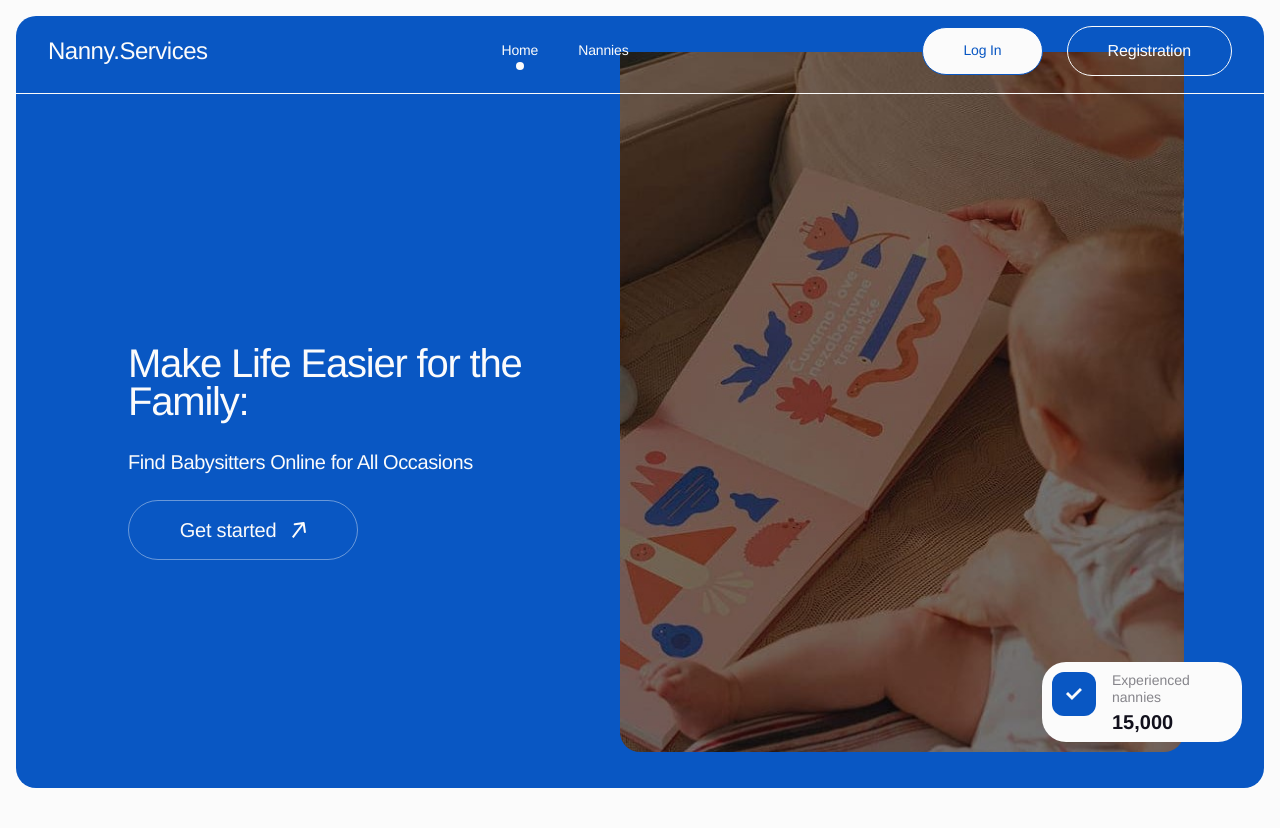
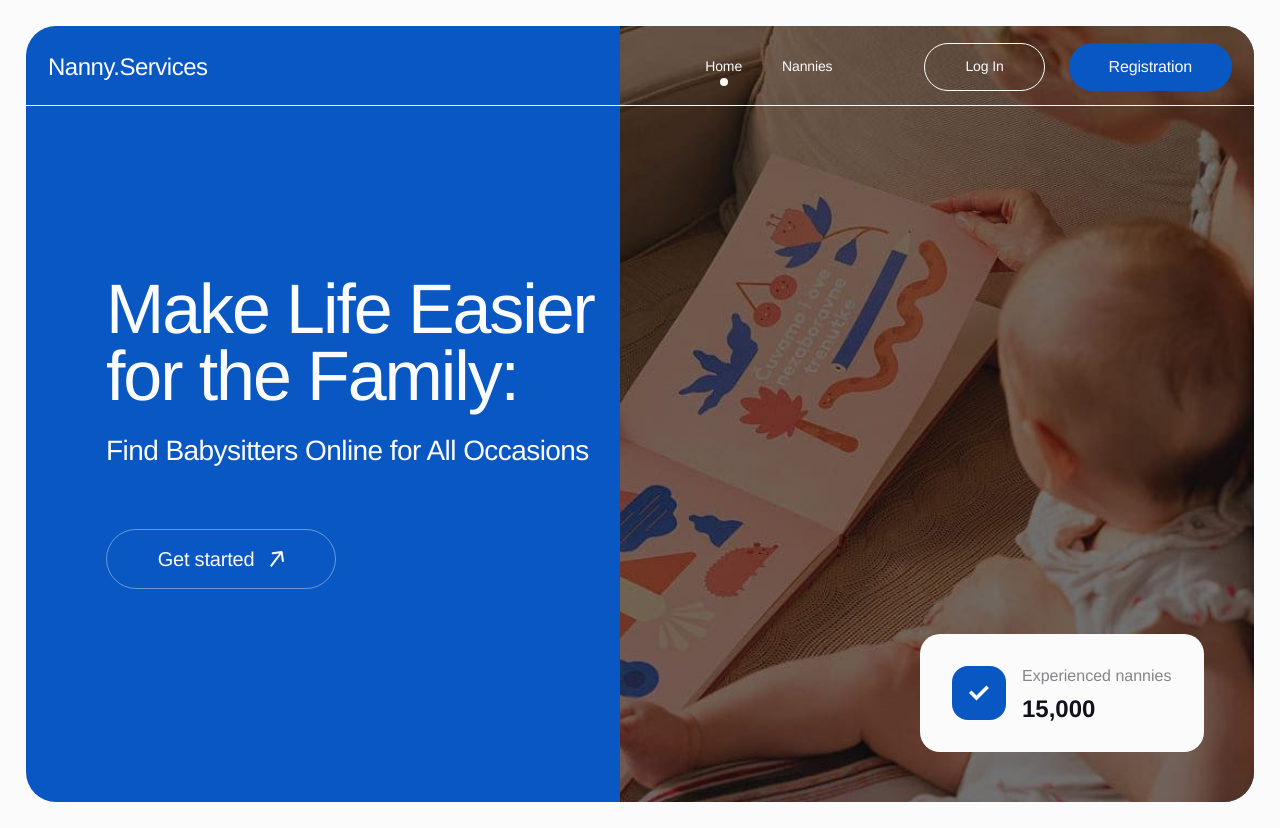
Before and after one commit to lkarm67/nanny-services, a React (Vite) app: page / in a window 1280 px wide. Before the commit the page ends 804 px from the top, so only its background shows below. Built offline with nearby package versions, Linux system fonts and the light colour scheme; no server answers.

Commit message:
fix responsive design of Home Page, Header, MobileMenu

```diff
--- a/src/components/Header/Header.module.css
+++ b/src/components/Header/Header.module.css
@@ -3,7 +3,7 @@
   width: 100%;
   max-width: 1440px;
   height: 88px;
-    padding: 20px 40px;
+  padding: 20px 80px 20px 20px;
   z-index: 1000;
   background-color: #0957c3;
   border-radius: 0;
@@ -15,7 +15,13 @@
   background: transparent;
   position: absolute;
   border-bottom: 1px solid #fbfbfb;
-  top: 6px;
+  top: 18px;
+}
+
+@media screen and (min-width: 340px){
+  .homeHeader{
+    padding: 20px 80px 20px 40px;
+  }
 }
 
 .scrolledHeader {
@@ -71,13 +77,18 @@
 
 /* TABLET */
 @media screen and (min-width: 768px){
-
-  .header{
-    padding: 20px;
+  .homeHeader{
+    padding: 25px 40px;
   }
 
   .burger{
     display: none;
+  }
+
+  .headerContent{
+    display: flex;
+    flex-direction: row;
+    gap: 40px;
   }
 
   .nav{
@@ -214,7 +225,16 @@
 }
 
 /* DESKTOP */
-@media screen and (min-width: 1280px){
+@media screen and (min-width: 1024px){
+  .homeheader{
+    height: 104px;
+    padding: 36px ;
+  }
+
+  .headerContent{
+    gap: 92px;
+  }
+
   .link
   .loginBtn,
   .registerBtn,
@@ -229,4 +249,16 @@
   .nav{
     gap: 40px;
   }
+
+  .loginBtn{
+    border: 1px solid #fbfbfb;
+    color: #fbfbfb;
+    background-color: transparent;
   }
+
+  .registerBtn{
+    background-color: #0957c3;
+    color: #fbfbfb;
+    border: none;
+  }
+}
--- a/src/components/Header/Header.tsx
+++ b/src/components/Header/Header.tsx
@@ -57,6 +57,7 @@ const Header: React.FC<HeaderProps> = ({
       <div className={`container ${css.headerContainer}`}>
         <p className={css.logo}>Nanny.Services</p>
 
+        <div className={css.headerContent}>
           {/* Desktop navigation */}
           <nav className={css.nav}>
             <NavLink
@@ -127,6 +128,7 @@ const Header: React.FC<HeaderProps> = ({
               </div>
             )}
           </div>
+        </div>
 
 
         {/* Burger */}
--- a/src/components/MobileMenu/MobileMenu.module.css
+++ b/src/components/MobileMenu/MobileMenu.module.css
@@ -178,12 +178,14 @@
     padding: 14px 80px;
     width: 100%;
     background-color: transparent;
-    height: 48px;
+    height: 50px;
     font-weight: 500;
-    font-size: 16px;
+    font-size: 20px;
     line-height: 125%;
     letter-spacing: -0.01em;
     color: #fbfbfb;
+    display: flex;
+    align-items: center;
 }
 
 .logoutBtn:hover,
--- a/src/pages/Home/Home.module.css
+++ b/src/pages/Home/Home.module.css
@@ -12,7 +12,7 @@
     flex-direction: column;
     gap: 24px;
     width: 100%;
-    height: 772px;
+    height: 788px;
     background-color: #0957c3;
     border-radius: 20px;
 }
@@ -104,28 +104,28 @@
 
 .nannyQuantityBox{
     position: absolute;
-    z-index: 1000;
-    right: 16px;
-    bottom: 42px;
-    border-radius: 24px;
+    z-index: 100;
+    right: 30px;
+    bottom: 30px;
+    border-radius: 20px;
     background-color: #fbfbfb;
-    padding: 10px;
+    padding: 14px;
     display: flex;
     flex-direction: row;
     align-items: flex-start;
     gap: 16px;
-    width: 200px;
+    width: 220px;
     box-sizing: border-box;
 }
 
-@media screen and (min-width: 360px){
+@media screen and (min-width: 340px){
     .hero{
-        padding: 16px;
+        padding: 20px;
     }
 
     .nannyQuantityBox{
-        bottom: 58px;
-        right: 38px;
+        bottom: 40px;
+        right: 40px;
     }
 }
 
@@ -148,7 +148,7 @@
     display: flex;
     flex-direction: column;
     gap: 6px;
-    width: 120px;
+    width: 140px;
 }
 .text,
 .quantityText {
@@ -169,188 +169,94 @@
     color: #11101c;
 }
 
-@media screen and (min-width: 1280px){
+@media screen and (min-width: 768px){
+  .title{
+    font-size: 44px;
+  }
+  .description{
+    font-size: 24px;
+  }
+
+  .nannyQuantityBox{
+    right: 44px;
+    bottom: 44px;
+    padding: 20px;
+    width: 242px;
+  }
+
+  .iconBox{
+    padding: 12px;
+    border-radius: 14px;
+  }
+
+  .checkIcon{
+    width: 26px;
+    height: 26px;
+  }
+
+  .textBox{
+    width: 136px;
+  }
+
+  .quantityText{
+    font-size: 22px;
+  }
+}
+
+@media screen and (min-width: 1024px){
+  .hero{
+    padding: 26px;
+  }
+
 
   .homeBackground{
+    position: relative;
     flex-direction: row;
-    align-items: center;
     justify-content: space-between;
-    padding: 60px 80px;
+    border-radius: 30px;
+    align-items: stretch;
+    height: 776px;
+  }
+
+  .imgWrapper{
+    right: 0;
+    bottom: 0;
+    max-width: 699px;
+    height: 100%;
+    flex-grow: 1;
+    border-bottom-left-radius: 0;
+    border-top-right-radius: 30px;
+    border-bottom-right-radius: 30px;
+  }
+
+  .imgWrapper{
+  flex: 1;
+  right: 0;
+  bottom: 0;
+  max-width: 699px;
+  height: 100%;
+  overflow: hidden;
+
+  border-bottom-left-radius: 0;
+  border-top-right-radius: 30px;
+  border-bottom-right-radius: 30px;
+}
+
+  .image{
+    width: 100%;
+    height: 100%;
+    object-fit: cover;
+    object-position: right;
 }
 
   .content{
-    max-width: 500px;
-}
-
-.imgWrapper{
-    max-width: 600px;
-}
-
-}
-
-
-
-/*.hero {
-    width: 100%;
-    max-width: 1440px;
-    height: 800px;
-    background: #fbfbfb;
-    padding: 32px;
-    margin: 0 auto;
-    box-sizing: border-box;
-}
-
-.homeBackground{
-    position: relative;
-    display: flex;
-    align-items: flex-start;
-    border-radius: 30px;
-    width: 100%;
-    height: 736px;
-    background: #0957c3;
-    overflow: hidden;
-    justify-content: flex-start;
-}
-
-.imgWrapper{
-    position: absolute;
-    right: 0;
-    bottom: 0;
-    width: 699px;
-    height: 736px;
-}
-
-.imgWrapper img{
-    width: 100%;
-    height: auto;
-    object-fit: contain;
-    border-radius: 0 30px 30px 0;
-}
-
-.header{
-    display: flex;
-    flex-direction: row;
-    justify-content: space-between;
-    align-items: center;
-    padding: 20px 96px;
-    z-index: 2000;
-    gap: 487px;
-}
-
-.logo{
-    font-weight: 500;
-    font-size: 24px;
-    line-height: 117%;
-    letter-spacing: -0.02em;
-    color: #fbfbfb;
-    padding: 10px 0;
-}
-
-.burger{
-    color: #fbfbfb;
-    padding: 16px;
-    background-color: transparent;
-}
-
-.menu {
-  display: inline-block;
-  width: 1em;
-  height: 1em;
-  stroke-width: 0;
-  stroke: currentColor;
-  fill: currentColor;
-}
-
-.nav{
-    display: flex;
-    flex-direction: row;
-    gap: 92px;
-    align-items: center;
-
-}
-
-.navLinks{
-    display: flex;
-    flex-direction: row;
-    gap: 40px;
-}
-
-.link{
-    font-weight: 400;
-    font-size: 16px;
-    line-height: 125%;
-    letter-spacing: -0.01em;
-    color: #fbfbfb;
-
-    transition: transform 0.3s ease;
-}
-
-.link:hover,
-.link:focus{
-    transform: scale(1.15);
-}
-
-.navButtons{
-    display: flex;
-    flex-direction: row;
-    gap: 8px;
-}
-
-.buttonLogin,
-.buttonRegistration{
-    border-radius: 30px;
-    padding: 14px 40px;
-    font-weight: 500;
-    font-size: 16px;
-    line-height: 125%;
-    letter-spacing: -0.01em;
-    color: #fbfbfb;
-
-    transition: transform 0.3s ease;
-}
-
-.buttonLogin{
-    border: 1px solid rgba(251, 251, 251, 0.4);
-    background-color: transparent;
-}
-
-.buttonLogin:hover,
-.buttonLogin:focus{
-    background-color: #fbfbfb;
-    color: #0957c3;
-    transform: scale(1.05);
-}
-
-.buttonRegistration{
-    background-color: #0957c3;
-}
-
-.buttonRegistration:hover,
-.buttonRegistration:focus{
-    background-color: #fbfbfb;
-    color: #0957c3;
-    transform: scale(1.05);
-}
-
-.devider{
-    position: absolute;
-    top: 88px;
-    width: 100%;
-    z-index: 2000;
-    height: 1px;
-    background: rgba(251, 251, 251, 0.4);
-    margin-bottom: 163px;
-}
-
-.content{
-    position: absolute;
-    top: 251px;
-    left: 98px;
-    display: flex;
     flex-direction: column;
     gap: 64px;
-    width: 517px;
+    max-width: 570px;
     box-sizing: border-box;
+    margin-top: 0;
+    padding: 250px 0 120px 80px;
+    z-index: 2;
   }
 
   .heroTextBox{
@@ -361,80 +267,23 @@
     margin-bottom: 0;
   }
 
-.heroButton{
-    border: 1px solid rgba(251, 251, 251, 0.4);
-    border-radius: 30px;
-    padding: 18px 50px;
-    width: 230px;
-    height: 60px;
-    background-color: transparent;
-    display: flex;
-    flex-direction: row;
-    flex-wrap: nowrap;
-    align-items: center;
-    justify-content: center;
-    gap: 16px;
-    font-weight: 500;
-    font-size: 20px;
-    line-height: 120%;
-    letter-spacing: -0.01em;
-    color: #fbfbfb;
-
-    transition: transform 0.3s ease;
-}
-
-.heroButton svg {
-    transition: transform 0.3s ease;
-
-.heroButton:hover,
-.heroButton:focus {
-    transform: scale(1.05);
-}
-
-.heroButton:hover svg,
-.heroButton:focus svg {
-    transform: rotate(50deg);
-
   .title{
-    font-weight: 500;
     font-size: 70px;
-    line-height: 0.95;
-    letter-spacing: -0.03em;
-    color: #fbfbfb;
   }
 
   .description{
-    font-weight: 400;
     font-size: 28px;
-    line-height: 28px;
-    letter-spacing: -0.02em;
-    color: #fbfbfb;
   }
 
   .nannyQuantityBox{
-    position: absolute;
-    z-index: 1000;
     right: 50px;
     bottom: 50px;
-    border-radius: 24px;
-    background-color: #fbfbfb;
     padding: 32px;
-    display: flex;
-    flex-direction: row;
-    align-items: flex-start;
-    gap: 16px;
     width: 284px;
-    box-sizing: border-box;
   }
 
   .iconBox{
-    padding: 12px;
-    background-color: #0957c3;
     border-radius: 16px;
-    display: flex;
-    align-items: center;
-    justify-content: center;
-
   }
 
   .checkIcon{
@@ -443,28 +292,16 @@
   }
 
   .textBox{
-    display: flex;
-    flex-direction: column;
-    gap: 6px;
     width: 150px;
-}
-.text,
-.quantityText {
-    margin: 0;
-    line-height: 1.2;
+    gap: 14px;
   }
 
   .text{
-    font-family: var(--font-family);
-    font-weight: 400;
     font-size: 16px;
-    color: rgba(17, 16, 28, 0.5);
   }
 
   .quantityText{
-    font-family: var(--font-family);
-    font-weight: 700;
     font-size: 24px;
-    line-height: 24px;
-    color: #11101c;
-}*/
+  }
+
+}
```
Lines whose indentation alone changed are shown as unchanged.
